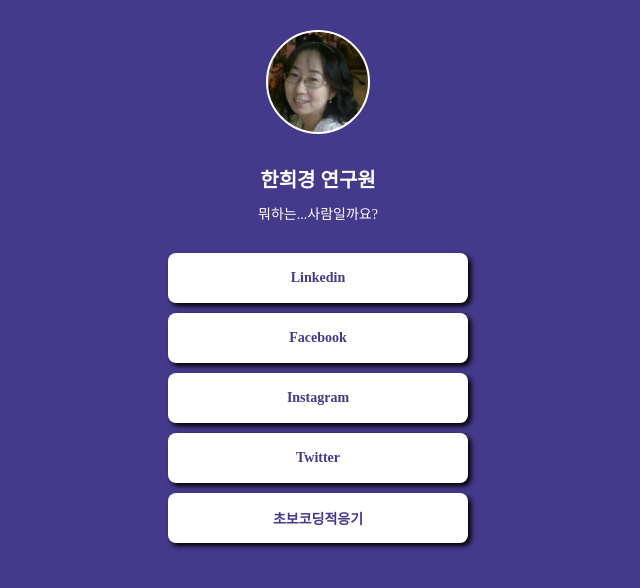
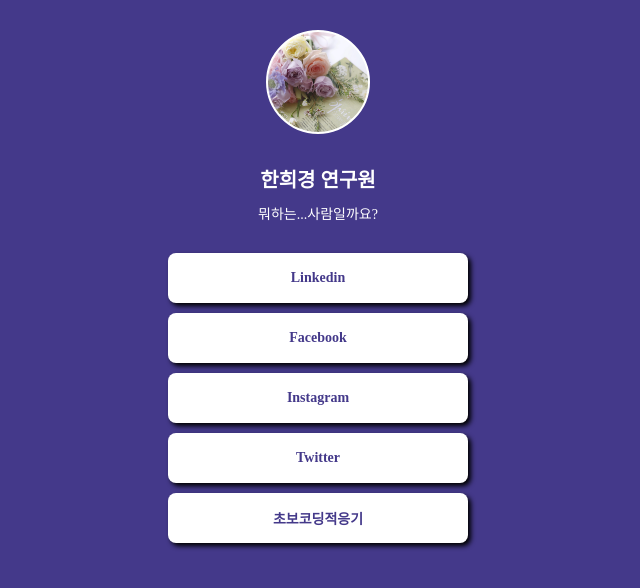
Before and after one commit to winsca-Han/mypage, a plain HTML site: page index.html in a window 1280 px wide. Shown: the whole page, without its empty margins (322-962 px from the left). Drawn offline with Linux system fonts and the light colour scheme; a web font is replaced by a local one.

Commit message:
Update index.html

```diff
--- a/index.html
+++ b/index.html
@@ -23,7 +23,7 @@
                 height: 100px;
                 border-radius: 100%;
                 border: 2px solid white;
-                background-image: url('hhk.JPG');
+                background-image: url('8C2F03FE-BBFF-4430-A916-2E9A6F5A439A_1_105_c.jpeg');
                 background-position: center;
                 background-size: cover;
             }
```
